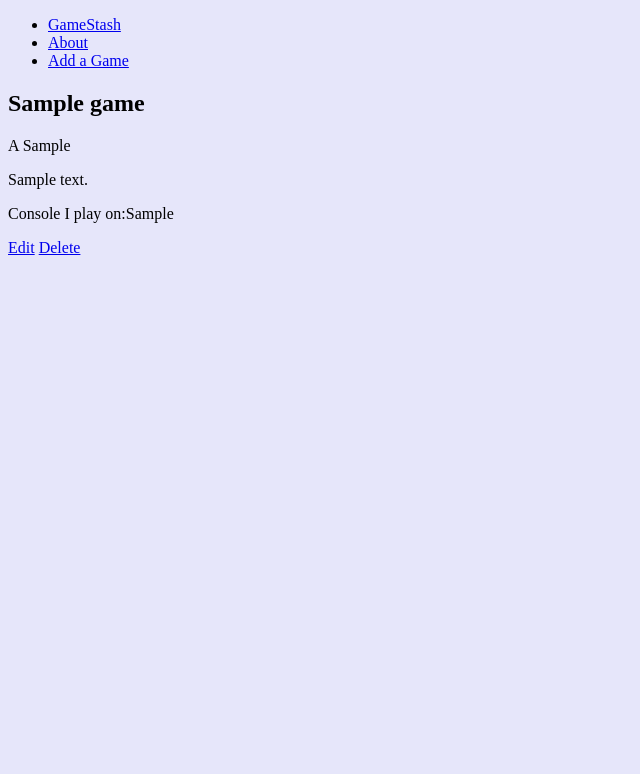
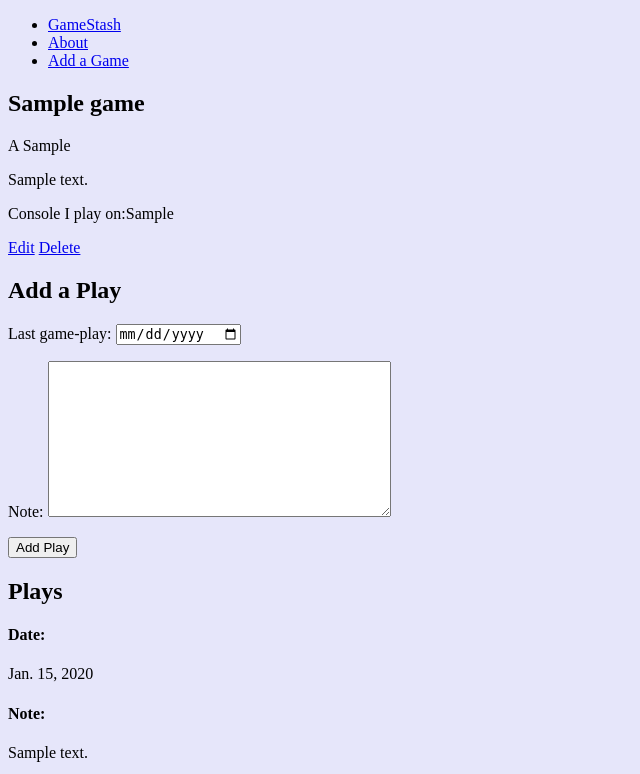
Before and after one commit to Pericarney00/django-crud-app-lab, a Django app: page /games/1/ in a window 1280 px wide. Shown: the part 26-800 px from the top of the page, without its empty margins (0-640 px from the left). Run offline with Django 5.2, Linux system fonts and the light colour scheme; tables that the repository leaves empty hold one stand-in row (values such as "Sample post").

Commit message:
updated play model. Updated ui with plays displayed and with play form

```diff
--- a/main_app/admin.py
+++ b/main_app/admin.py
@@ -1,5 +1,6 @@
 from django.contrib import admin
-from .models import Game
+from .models import Game, Play
 # Register your models here.
 
 admin.site.register(Game)
+admin.site.register(Play)
--- /dev/null
+++ b/main_app/forms.py
@@ -0,0 +1,17 @@
+from django import forms
+from .models import Play
+
+
+class PlayForm(forms.ModelForm):
+  class Meta:
+    model = Play
+    fields = ['date', 'note']
+    widgets = {
+      'date': forms.DateInput(
+        format=('%Y-%m-%d'),
+        attrs={
+          'placeholder': 'Select a date',
+          'type': 'date'
+        }
+      ),
+    }
--- a/main_app/models.py
+++ b/main_app/models.py
@@ -16,7 +16,12 @@ class Game(models.Model):
 
 class Play(models.Model):
   date = models.DateField('Last game-play')
+
   note = models.TextField()
 
+  game = models.ForeignKey(Game, on_delete=models.CASCADE)
+
   def __str__(self):
-    return self.name
+    return f"{self.note} on {self.date}"
+  class Meta:
+    ordering = ["-date"]
--- a/main_app/templates/games/detail.html
+++ b/main_app/templates/games/detail.html
@@ -21,4 +21,40 @@
     </div>
   </div>
 </section>
+
+<div class="play-container">
+  <section class="plays">
+    <h2>Add a Play</h2>
+    <form
+      action="{% url 'add-play' game.id %}"
+      method="post"
+      class="subsection-content"
+      autocomplete="off"
+    >
+      {% csrf_token %}
+      {{ play_form.as_p }}
+      <button type="submit" class="btn submit">Add Play</button>
+    </form>
+
+    <h2>Plays</h2>
+    {% if game.play_set.all.count %}
+    {% for play in game.play_set.all%}
+
+    <div class="container">
+      <h4>Date:</h4>
+      <td>{{play.date}}</td>
+
+      <h4>Note:</h4>
+      <td>{{play.note}}</td>
+
+    </div>
+    {% endfor %}
+    {% else %}
+    <div class="subsection-content">
+      <p>⚠️  no plays!</p>
+    </div>
+  {% endif %}
+
+  </section>
+</div>
 {% endblock %}
--- a/main_app/urls.py
+++ b/main_app/urls.py
@@ -10,4 +10,5 @@ urlpatterns = [
   path('games/create/', views.GameCreate.as_view(), name='game-create'),
   path('games/<int:pk>/update/', views.GameUpdate.as_view(), name='game-update'),
   path('games/<int:pk>/delete/', views.GameDelete.as_view(), name='game-delete'),
+  path('games/<int:game_id>/add-play/', views.add_play,  name='add-play'),
 ]
--- a/main_app/views.py
+++ b/main_app/views.py
@@ -1,6 +1,7 @@
-from django.shortcuts import render
+from django.shortcuts import render, redirect
 from django.views.generic.edit import CreateView, UpdateView, DeleteView
 from .models import Game
+from .forms import PlayForm
 
 # Create your views here.
 
@@ -17,7 +18,9 @@ def game_index(request):
 
 def game_detail(request, game_id):
   game = Game.objects.get(id=game_id)
-  return render(request, 'games/detail.html', {'game':game})
+
+  play_form = PlayForm()
+  return render(request, 'games/detail.html', {'game':game, 'play_form': play_form})
 
 
 
@@ -32,3 +35,11 @@ class GameUpdate(UpdateView):
 class GameDelete(DeleteView):
   model = Game
   success_url ='/games/'
+
+def add_play(request, game_id):
+  form =PlayForm(request.POST)
+  if form.is_valid():
+    new_play = form.save(commit=False)
+    new_play.game_id = game_id
+    new_play.save()
+  return redirect('game-detail', game_id=game_id)
```
Also changed, not shown: main_app/migrations/0002_play.py (added), main_app/migrations/0003_play_game.py (added).
